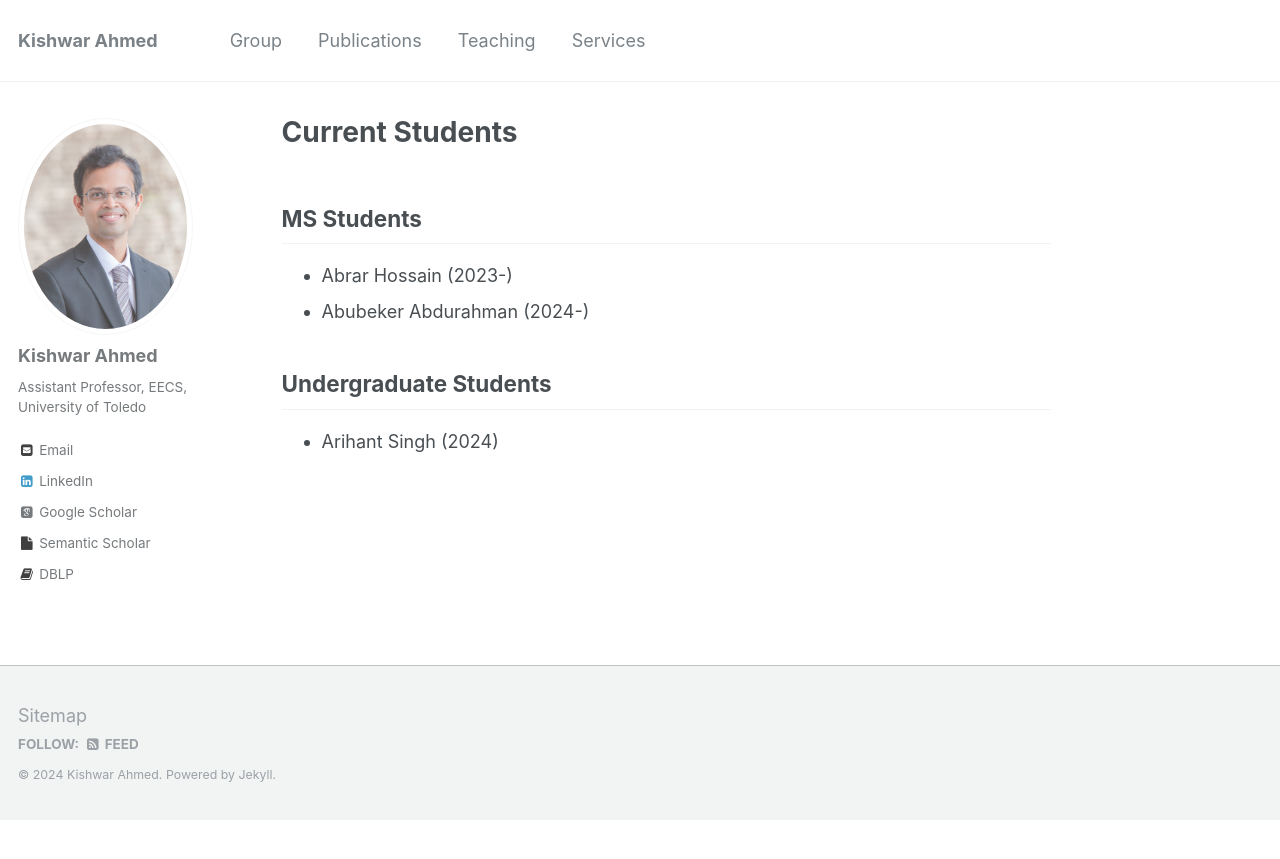
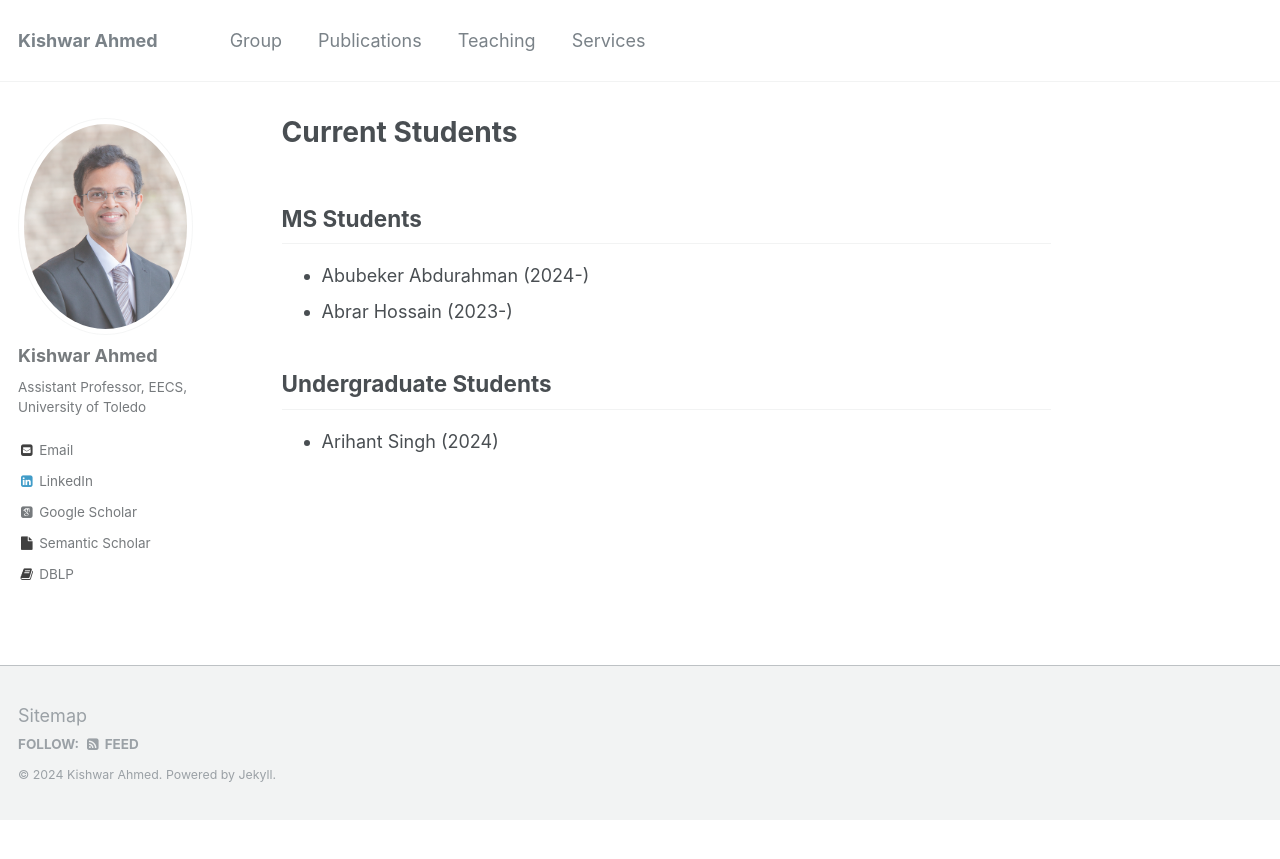
Before and after one commit to kishwarbd/kishwarbd.github.io, a Jekyll site: the page built from _pages/group.md, in a window 1280 px wide. Shown: the top 859 px of the page. Built offline with Jekyll 4.4.1, drawn with Linux system fonts in a browser that asks for light colours; some web fonts are replaced.

```diff
--- a/_pages/group.md
+++ b/_pages/group.md
@@ -5,9 +5,8 @@ author_profile: true
 ---
 
 ## MS Students
+* Abubeker Abdurahman (2024-)
 * Abrar Hossain (2023-)
-* Abubeker Abdurahman (2024-)
-
 
 ## Undergraduate Students
 * Arihant Singh (2024)
```
